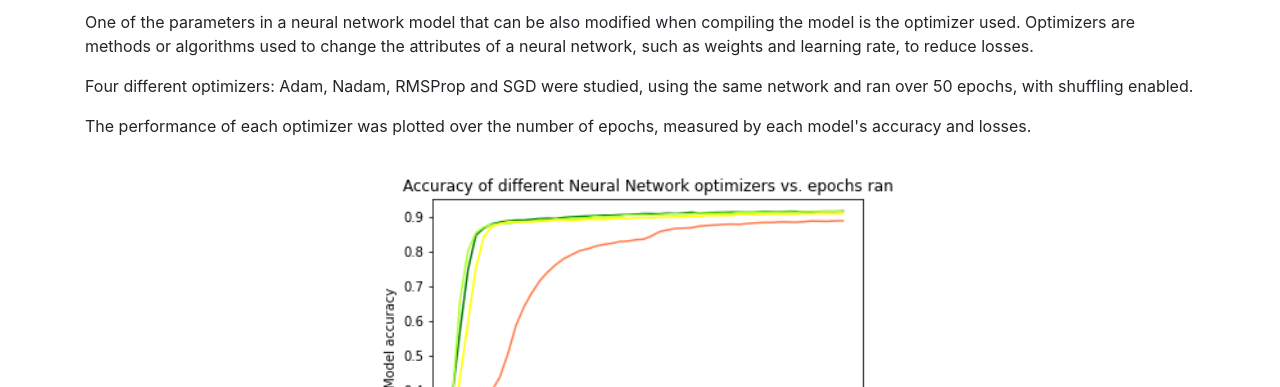
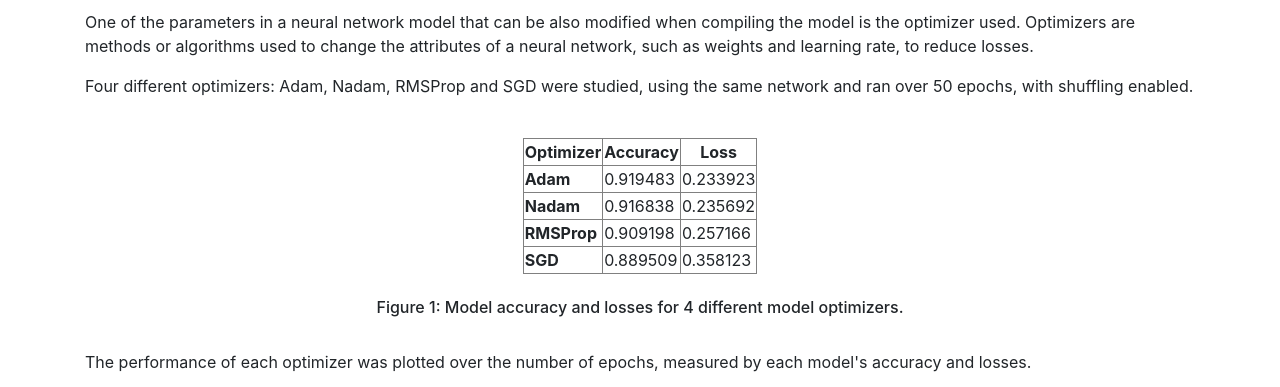
Before and after one commit to luchovzla/dry-bean-classification, a plain HTML site: page Static/html/neural_network.html in a window 1280 px wide. Shown: the part 564-951 px from the top of the page. Drawn offline with nearby package versions, Linux system fonts and the light colour scheme.

Commit message:
Added table to neural_network.html

```diff
--- a/Static/html/neural_network.html
+++ b/Static/html/neural_network.html
@@ -66,18 +66,52 @@
         <br>
         <p>One of the parameters in a neural network model that can be also modified when compiling the model is the optimizer used. Optimizers are methods or algorithms used to change the attributes of a neural network, such as weights and learning rate, to reduce losses.</p>
         <p>Four different optimizers: Adam, Nadam, RMSProp and SGD were studied, using the same network and ran over 50 epochs, with shuffling enabled.</p>
+        <br>
+        <table border="1" class="dataframe" align="center">
+          <thead>
+            <tr style="text-align: center;">
+              <th>Optimizer</th>
+              <th>Accuracy</th>
+              <th>Loss</th>
+            </tr>
+          </thead>
+          <tbody>
+            <tr>
+              <th>Adam</th>
+              <td>0.919483</td>
+              <td>0.233923</td>
+            </tr>
+            <tr>
+              <th>Nadam</th>
+              <td>0.916838</td>
+              <td>0.235692</td>
+            </tr>
+            <tr>
+              <th>RMSProp</th>
+              <td>0.909198</td>
+              <td>0.257166</td>
+            </tr>
+            <tr>
+              <th>SGD</th>
+              <td>0.889509</td>
+              <td>0.358123</td>
+            </tr>
+          </tbody>
+        </table>
+        <br>
+        <h6 align='center'>Figure 1: Model accuracy and losses for 4 different model optimizers.</h6>
+        <br>
         <p>The performance of each optimizer was plotted over the number of epochs, measured by each model's accuracy and losses.</p>
         <img class="img-center" src="img/optimizer_accuracy.png">
-        <h6 align='center'>Figure 1: Model accuracy vs. epochs ran using 4 different model optimizers.</h6>
+        <h6 align='center'>Figure 2: Model accuracy vs. epochs ran using 4 different model optimizers.</h6>
         <br>
         <p>After 50 iterations of model training (also known as epochs), it can be appreciated that the Adam, Nadam and RMSProp optimizers have a virtually identical performance over time. SGD, on the other hand, noticeably trails behind the former three.</p>
         <img class="img-center" src="img/optimizer_loss.png">
-        <h6 align='center'>Figure 2: Model loss vs. epochs ran using 4 different model optimizers.</h6>
+        <h6 align='center'>Figure 3: Model loss vs. epochs ran using 4 different model optimizers.</h6>
         <br>
         <p>When the losses are plotted vs. epochs ran, the behavior of the SGD-optimized model reaffirms that, for this problem, it is the inferior optimizer, presenting a consistently higher loss than the other 3 optimizers.</p>
-      </div>
     </div>
-
+  </div>
 
   <!-- Bootstrap JS -->
   <script src="https://code.jquery.com/jquery-3.5.1.slim.min.js"
```
Also changed, not shown: 1 other file.
